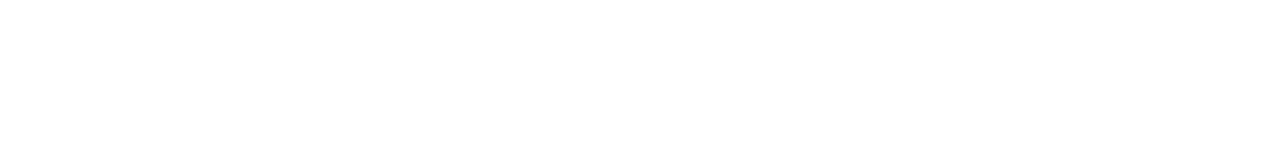
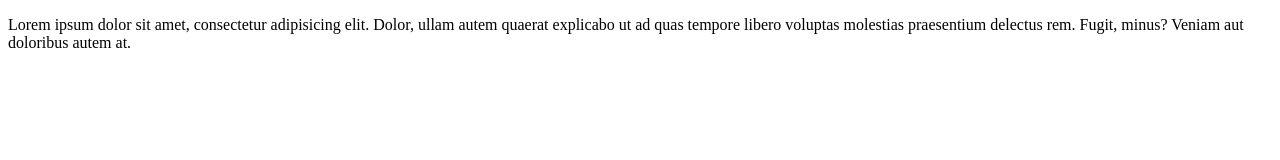
Before and after one commit to AureliaStm/front-end-development, a plain HTML site: page index.html in a window 1280 px wide. Drawn offline with Linux system fonts and the light colour scheme.

Commit message:
second commit

```diff
--- a/index.html
+++ b/index.html
@@ -4,9 +4,9 @@
     <meta charset="UTF-8">
     <meta http-equiv="X-UA-Compatible" content="IE=edge">
     <meta name="viewport" content="width=device-width, initial-scale=1.0">
-    <title>Document</title>
+    <title>Front-End Development</title>
 </head>
 <body>
-
+    <p>Lorem ipsum dolor sit amet, consectetur adipisicing elit. Dolor, ullam autem quaerat explicabo ut ad quas tempore libero voluptas molestias praesentium delectus rem. Fugit, minus? Veniam aut doloribus autem at.</p>
 </body>
 </html>
```
Also changed, not shown: 1 other file.
